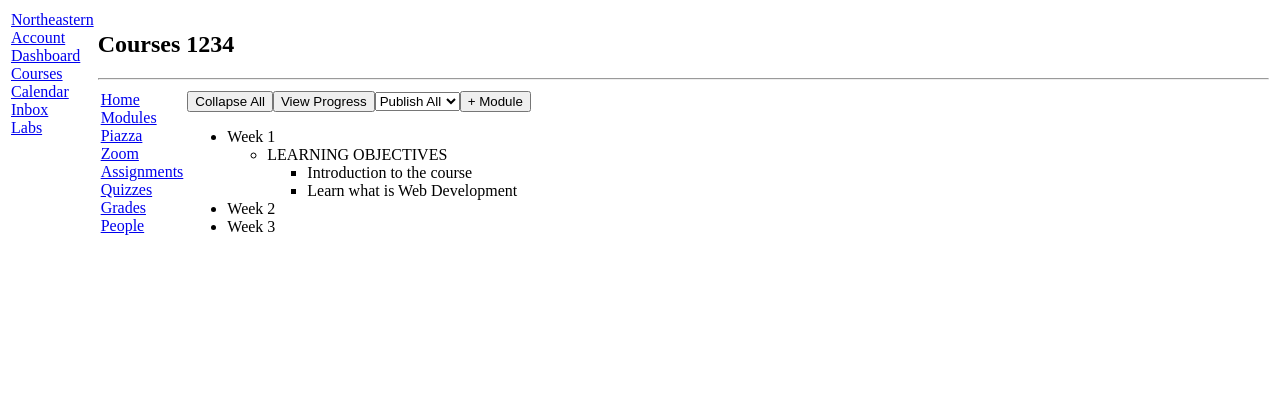
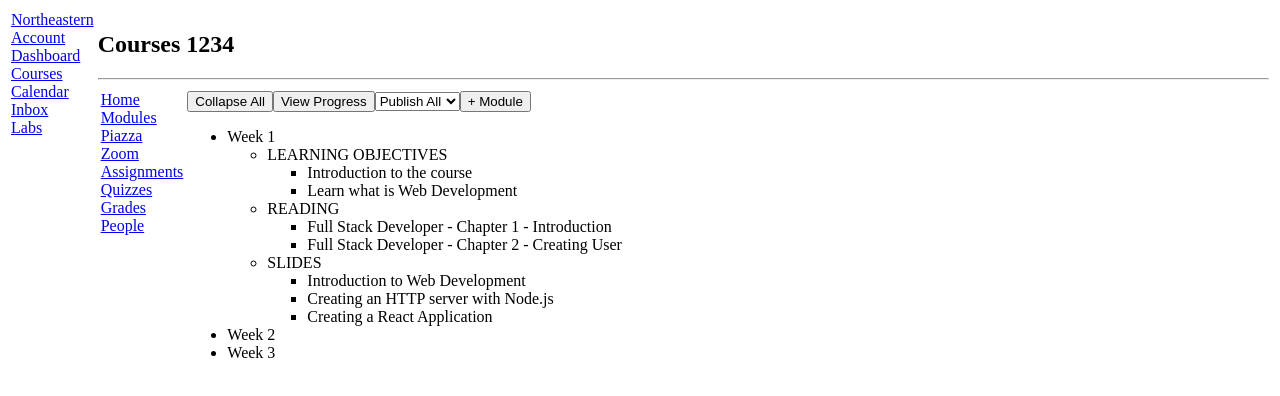
Before and after one commit to sfrancis21/kambaz-next-js, a Next.js app: page /Courses/1234/Modules in a window 1280 px wide. Shown: the top 396 px of the page. Built offline with nearby package versions, Linux system fonts and the light colour scheme.

Commit message:
A1 Ready to Submit Part 3

```diff
--- a/app/(Kambaz)/Courses/[cid]/Modules/page.tsx
+++ b/app/(Kambaz)/Courses/[cid]/Modules/page.tsx
@@ -18,6 +18,21 @@ export default function Modules() {
                                 <li className="wd-content-item">Learn what is Web Development</li>
                             </ul>
                         </li>
+                        <li className="wd-lesson">
+                            <span className="wd-title">READING</span>
+                            <ul className="wd-content">
+                                <li className="wd-content-item">Full Stack Developer - Chapter 1 - Introduction</li>
+                                <li className="wd-content-item">Full Stack Developer - Chapter 2 - Creating User</li>
+                            </ul>
+                        </li>
+                        <li className="wd-lesson">
+                            <span className="wd-title">SLIDES</span>
+                            <ul className="wd-content">
+                                <li className="wd-content-item">Introduction to Web Development</li>
+                                <li className="wd-content-item">Creating an HTTP server with Node.js</li>
+                                <li className="wd-content-item">Creating a React Application</li>
+                            </ul>
+                        </li>
                     </ul>
                 </li>
                 <li className="wd-module">
```
